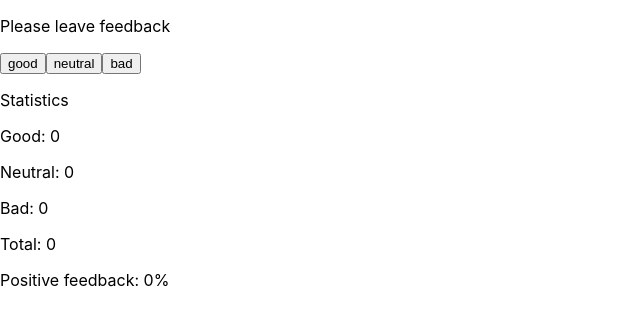
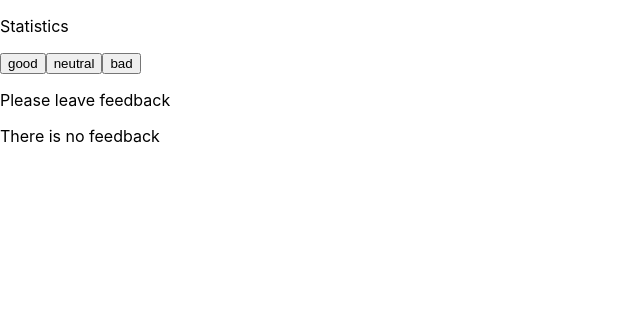
Before and after one commit to yevgeniy8/goit-react-hw-02-feedback, a React (Create React App) app: page / in a window 1280 px wide. Shown: the top 326 px of the page, without its empty margins (0-640 px from the left). Built offline with nearby package versions, Linux system fonts and the light colour scheme.

Commit message:
done task 1

```diff
--- a/src/components/App.jsx
+++ b/src/components/App.jsx
@@ -1,6 +1,35 @@
-import Feedback from './Feedback/Feedback';
+import React from 'react';
+// import Feedback from './Feedback/Feedback';
+import Statistics from './Statistics/Statistics';
+import FeedbackOptions from './FeedbackOptions/FeedbackOptions';
+import Section from './Section/Section';
+import Notification from './Notification/Notification';
 
-export const App = () => {
+export class App extends React.Component {
+    state = {
+        good: 0,
+        neutral: 0,
+        bad: 0,
+    };
+
+    countTotalFeedback = () => {
+        return this.state.good + this.state.neutral + this.state.bad;
+    };
+
+    countPositiveFeedbackPercentage = () => {
+        return Math.round((this.state.good / this.countTotalFeedback()) * 100);
+    };
+
+    handleChangeFeedback = event => {
+        this.setState(prevState => {
+            return {
+                [event.target.textContent]:
+                    prevState[event.target.textContent] + 1,
+            };
+        });
+    };
+
+    render() {
         return (
             <div
             // style={{
@@ -12,7 +41,29 @@ export const App = () => {
             //     color: '#010101',
             // }}
             >
-            <Feedback options={['good', 'neutral', 'bad']} />
+                <Section title="Statistics">
+                    <FeedbackOptions
+                        options={['good', 'neutral', 'bad']}
+                        onLeaveFeedback={this.handleChangeFeedback}
+                    />
+                </Section>
+
+                <Section title="Please leave feedback">
+                    {this.countTotalFeedback() ? (
+                        <Statistics
+                            good={this.state.good}
+                            neutral={this.state.neutral}
+                            bad={this.state.bad}
+                            total={this.countTotalFeedback()}
+                            positivePercentage={this.countPositiveFeedbackPercentage()}
+                        />
+                    ) : (
+                        <Notification message="There is no feedback"></Notification>
+                    )}
+                </Section>
+
+                {/* <Feedback options={['good', 'neutral', 'bad']} /> */}
             </div>
         );
-};
+    }
+}
--- a/src/components/Feedback/Feedback.jsx
+++ /dev/null
@@ -1,62 +0,0 @@
-import React from 'react';
-
-class Feedback extends React.Component {
-    state = {
-        good: 0,
-        neutral: 0,
-        bad: 0,
-    };
-
-    handleChangeFeedback = event => {
-        this.setState(prevState => {
-            return {
-                [event.target.textContent]:
-                    prevState[event.target.textContent] + 1,
-            };
-        });
-    };
-
-    countTotalFeedback = () => {
-        return this.state.good + this.state.neutral + this.state.bad;
-    };
-
-    countPositiveFeedbackPercentage = () => {
-        return Math.round(
-            (this.state.good /
-                (this.state.good + this.state.neutral + this.state.bad)) *
-                100
-        );
-    };
-
-    render() {
-        return (
-            <div>
-                <p>Please leave feedback</p>
-                {this.props.options.map((item, index) => {
-                    return (
-                        <button key={index} onClick={this.handleChangeFeedback}>
-                            {item}
-                        </button>
-                    );
-                })}
-
-                <p>Statistics</p>
-                <div>
-                    <p>Good: {this.state.good}</p>
-                    <p>Neutral: {this.state.neutral}</p>
-                    <p>Bad: {this.state.bad}</p>
-                    <p>Total: {this.countTotalFeedback()}</p>
-                    <p>
-                        Positive feedback:{' '}
-                        {this.countPositiveFeedbackPercentage()
-                            ? this.countPositiveFeedbackPercentage()
-                            : 0}
-                        %
-                    </p>
-                </div>
-            </div>
-        );
-    }
-}
-
-export default Feedback;
--- /dev/null
+++ b/src/components/FeedbackOptions/FeedbackOptions.jsx
@@ -0,0 +1,15 @@
+const FeedbackOptions = ({ options, onLeaveFeedback }) => {
+    return (
+        <div>
+            {options.map((item, index) => {
+                return (
+                    <button key={index} onClick={onLeaveFeedback}>
+                        {item}
+                    </button>
+                );
+            })}
+        </div>
+    );
+};
+
+export default FeedbackOptions;
--- /dev/null
+++ b/src/components/Notification/Notification.jsx
@@ -0,0 +1,9 @@
+const Notification = ({ message }) => {
+    return (
+        <div>
+            <p>{message}</p>
+        </div>
+    );
+};
+
+export default Notification;
--- /dev/null
+++ b/src/components/Section/Section.jsx
@@ -0,0 +1,10 @@
+const Section = ({ title, children }) => {
+    return (
+        <div>
+            <p>{title}</p>
+            {children}
+        </div>
+    );
+};
+
+export default Section;
--- /dev/null
+++ b/src/components/Statistics/Statistics.jsx
@@ -0,0 +1,16 @@
+const Statistics = ({ good, neutral, bad, total, positivePercentage }) => {
+    return (
+        <div>
+            <p>Good: {good}</p>
+            <p>Neutral: {neutral}</p>
+            <p>Bad: {bad}</p>
+            <p>Total: {total}</p>
+            <p>
+                Positive feedback: {positivePercentage ? positivePercentage : 0}
+                %
+            </p>
+        </div>
+    );
+};
+
+export default Statistics;
```
Also changed, not shown: src/components/FeedbackOptions/FeedbackOptions.module.css (added), src/components/Notification/Notification..module.css (added), src/components/Section/Section.module.css (added), src/components/Statistics/Statistics.module.css (added). Lines whose indentation alone changed are shown as unchanged.
